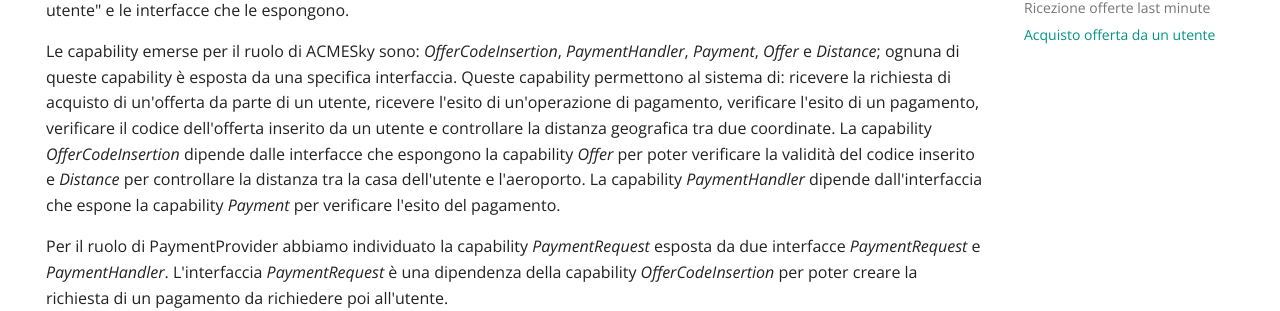
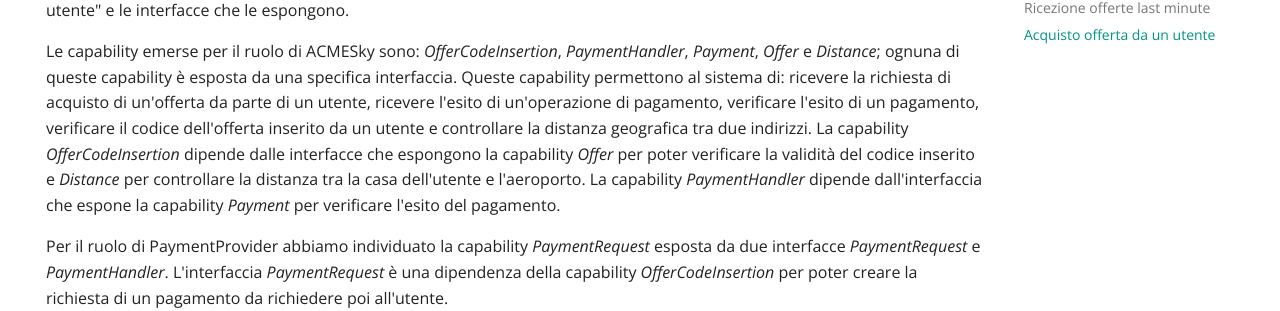
Before and after one commit to sosengers/project-documentation, an MkDocs documentation site: the page built from docs/uml.md, in a window 1280 px wide and 900 px high, scrolled down 3676 px. Shown: the part 220-531 px from the top of the window. Built offline with MkDocs 1.6.1 and Material for MkDocs 9.7.7, drawn with Linux system fonts in a browser that asks for light colours; comment, search, counter and statistics services are not loaded; some of the changed text lies outside the part shown.

Commit message:
Typo fixing and other minor improvements

```diff
--- a/docs/uml.md
+++ b/docs/uml.md
@@ -44,7 +44,7 @@
 
 Nel diagramma sovrastante sono evidenziate le capability emerse dall'analisi del diagramma BPMN "Acquisto offerta da un utente" e le interfacce che le espongono.
 
-Le capability emerse per il ruolo di ACMESky sono: _OfferCodeInsertion_, _PaymentHandler_, _Payment_, _Offer_ e _Distance_; ognuna di queste capability è esposta da una specifica interfaccia. Queste capability permettono al sistema di: ricevere la richiesta di acquisto di un'offerta da parte di un utente, ricevere l'esito di un'operazione di pagamento, verificare l'esito di un pagamento, verificare il codice dell'offerta inserito da un utente e controllare la distanza geografica tra due coordinate. La capability _OfferCodeInsertion_ dipende dalle interfacce che espongono la capability _Offer_ per poter verificare la validità del codice inserito e _Distance_ per controllare la distanza tra la casa dell'utente e l'aeroporto. La capability _PaymentHandler_ dipende dall'interfaccia che espone la capability _Payment_ per verificare l'esito del pagamento.
+Le capability emerse per il ruolo di ACMESky sono: _OfferCodeInsertion_, _PaymentHandler_, _Payment_, _Offer_ e _Distance_; ognuna di queste capability è esposta da una specifica interfaccia. Queste capability permettono al sistema di: ricevere la richiesta di acquisto di un'offerta da parte di un utente, ricevere l'esito di un'operazione di pagamento, verificare l'esito di un pagamento, verificare il codice dell'offerta inserito da un utente e controllare la distanza geografica tra due indirizzi. La capability _OfferCodeInsertion_ dipende dalle interfacce che espongono la capability _Offer_ per poter verificare la validità del codice inserito e _Distance_ per controllare la distanza tra la casa dell'utente e l'aeroporto. La capability _PaymentHandler_ dipende dall'interfaccia che espone la capability _Payment_ per verificare l'esito del pagamento.
 
 Per il ruolo di PaymentProvider abbiamo individuato la capability _PaymentRequest_ esposta da due interfacce _PaymentRequest_ e _PaymentHandler_. L'interfaccia _PaymentRequest_ è una dipendenza della capability _OfferCodeInsertion_ per poter creare la richiesta di un pagamento da richiedere poi all'utente.
 
--- a/mkdocs.yml
+++ b/mkdocs.yml
@@ -25,12 +25,14 @@
     - media: "(prefers-color-scheme: light)"
       scheme: default
       primary: teal
+      accent: blue
       toggle:
         icon: material/toggle-switch-off-outline
         name: Passa a dark mode
     - media: "(prefers-color-scheme: dark)"
       scheme: slate
       primary: teal
+      accent: blue
       toggle:
         icon: material/toggle-switch
         name: Passa a light mode
```
Also changed, not shown: other parts of docs/uml.md (+1 -1 lines), docs/implementazione.md (+2 -2 lines), docs/implementazione/acmesky.md (+1 -1 lines), docs/serviziweb/flightcompany.md (+1 -1 lines).
